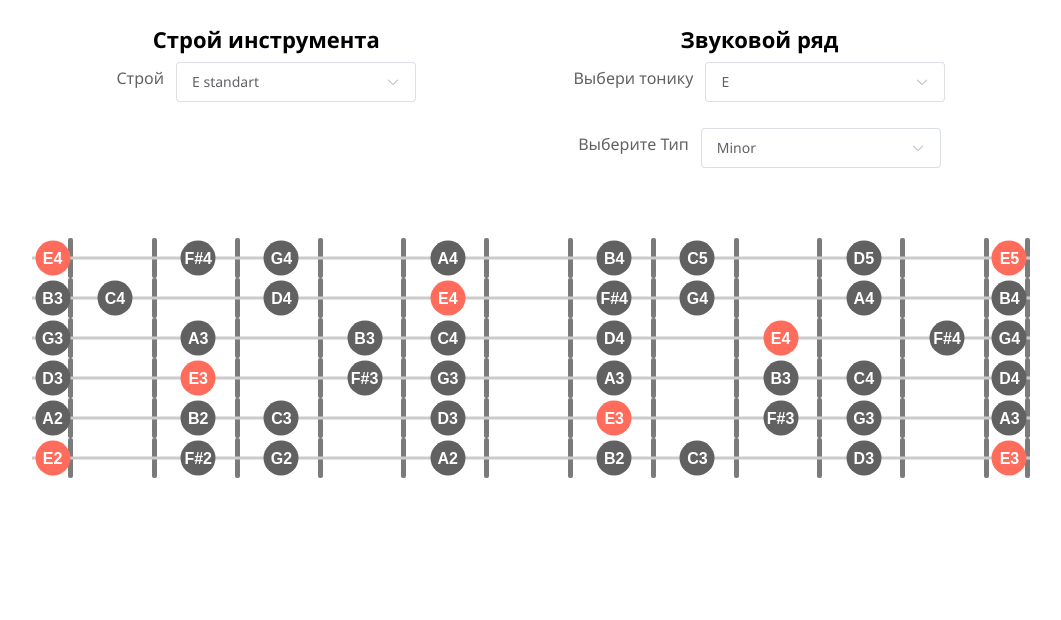
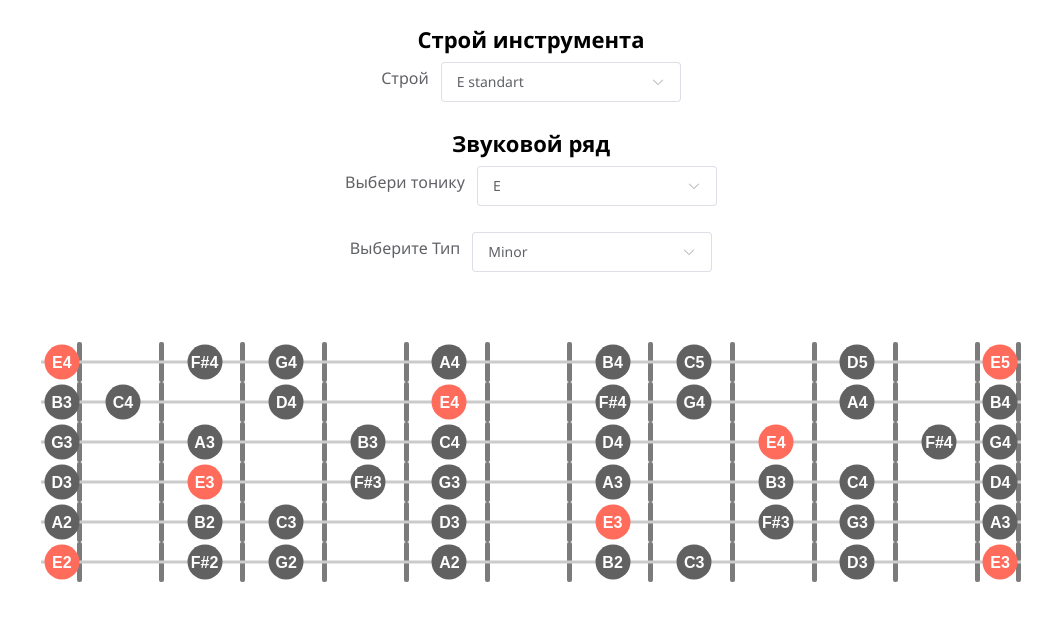
Before and after one commit to max-vma/gamma-helper, a Vue app: page / in a window 1280 px wide. Shown: the top 620 px of the page, without its empty margins (109-1170 px from the left). Built offline with nearby package versions, Linux system fonts and the light colour scheme.

Commit message:
Переделываю на FSD + рефактор

```diff
--- a/package.json
+++ b/package.json
@@ -1,5 +1,5 @@
 {
-  "name": "gamma-helper",
+  "name": "music-utils",
   "private": true,
   "version": "0.0.0",
   "type": "module",
--- a/src/App.vue
+++ b/src/App.vue
@@ -7,9 +7,12 @@ import GammaHelperPage from '@/views/GammaHelperPage.vue'
 </script>
 <style lang="less">
 @import 'reset-css';
+
 #app {
   height: 100vh;
   overflow: hidden;
   font-family: 'Segoe UI', Tahoma, Geneva, Verdana, sans-serif;
+  background-color: white;
+  padding: 0 12px;
 }
 </style>
--- a/src/components/Controls/index.vue
+++ b/src/components/Controls/index.vue
@@ -25,8 +25,11 @@ import ScaleChanger from './partials/ScaleChanger.vue'
   justify-content: space-around;
   flex-wrap: wrap;
 }
-// .controlsBlock {
-// }
+
+.controlsBlock {
+  width: 100%;
+}
+
 .controlsBlockTitle {
   font-size: 22px;
   font-weight: 600;
--- a/src/components/GuitarNeck/partials/GuitarNeckFret.vue
+++ b/src/components/GuitarNeck/partials/GuitarNeckFret.vue
@@ -1,5 +1,5 @@
 <template>
-  <div :class="$style.neckFret">
+  <div :class="$style['neck-fret']">
     <slot></slot>
   </div>
 </template>
@@ -7,7 +7,7 @@
 <script setup lang="ts"></script>
 
 <style lang="less" module>
-.neckFret {
+.neck-fret {
   flex: 4;
   position: relative;
   &:last-child {
--- a/src/components/GuitarNeck/partials/GuitarNeckNote.vue
+++ b/src/components/GuitarNeck/partials/GuitarNeckNote.vue
@@ -2,20 +2,25 @@
   <div
     @mouseover="onHover"
     @mouseout="onHover"
-    v-if="!isHidden || isChanged"
-    :class="[$style.note, isTonica && $style.isTonica, isHidden && $style.isHidden]">
+    v-if="!isHidden || isZeroFret"
+    :class="{
+      [$style.note]: true,
+      [$style.isZeroFret]: isZeroFret,
+      [$style.isTonic]: isTonic,
+      [$style.isHidden]: isHidden,
+    }">
     <span :class="[$style.noteInner]"> {{ props.note.noteName }}{{ props.note.octave }} </span>
 
-    <template v-if="isChanged">
+    <template v-if="isZeroFret">
       <div
-        @click="$emit('onNext')"
+        @click="$emit('next')"
         v-show="isHovered"
         :class="[$style.noteTune, $style.noteTuneUp]">
         <ArrowRight width="16px" />
       </div>
 
       <div
-        @click="$emit('onPrev')"
+        @click="$emit('prev')"
         v-show="isHovered"
         :class="[$style.noteTune, $style.noteTuneDown]">
         <ArrowLeft width="16px" />
@@ -31,19 +36,19 @@ import { ArrowRight, ArrowLeft } from '@element-plus/icons-vue'
 
 interface PropTypes {
   note: Note
-  isTonica?: boolean
-  isChanged?: boolean
+  isTonic?: boolean
+  isZeroFret?: boolean
   isHidden?: boolean
 }
 const props = withDefaults(defineProps<PropTypes>(), {
-  isTonica: false,
-  isChanged: false,
+  isTonic: false,
+  isZeroFret: false,
   isHidden: false,
 })
 
-const emit = defineEmits<{
-  (e: 'onPrev'): void
-  (e: 'onNext'): void
+defineEmits<{
+  (e: 'prev'): void
+  (e: 'next'): void
 }>()
 const { isHovered, onHover } = useHover()
 </script>
@@ -88,6 +93,10 @@ const { isHovered, onHover } = useHover()
   }
 }
 
+.isZeroFret {
+  z-index: 3;
+}
+
 .noteTune {
   position: absolute;
   width: 20px;
@@ -96,7 +105,7 @@ const { isHovered, onHover } = useHover()
   right: 0;
   border-radius: 50%;
   background-color: #757575;
-  z-index: 10;
+  z-index: 1000;
   cursor: pointer;
   display: flex;
   align-items: center;
@@ -119,7 +128,7 @@ const { isHovered, onHover } = useHover()
 .noteTuneDown {
   left: calc(-16px);
 }
-.isTonica {
+.isTonic {
   background-color: #ff6c5c;
 }
 
--- a/src/components/GuitarNeck/partials/GuitarNeckString.vue
+++ b/src/components/GuitarNeck/partials/GuitarNeckString.vue
@@ -2,12 +2,12 @@
   <div :class="$style.neckString">
     <GuitarNeckFret v-for="(note, index) in fretsNotes">
       <GuitarNeckNote
-        :isChanged="index === 0"
+        :isZeroFret="index === 0"
         :note="note"
         :isHidden="!hasInScale(note)"
-        :isTonica="isTonica(note)"
-        @onNext="() => onChangeTuningStringNote(true)"
-        @onPrev="() => onChangeTuningStringNote(false)" />
+        :isTonic="isTonic(note)"
+        @next="() => onChangeTuningStringNote(true)"
+        @prev="() => onChangeTuningStringNote(false)" />
     </GuitarNeckFret>
   </div>
 </template>
@@ -43,7 +43,7 @@ function hasInScale(note: Note): boolean {
   // console.log(note, scaleStore.scale.notes, scaleStore.scale.has(note))
   return scaleStore.scale.has(note)
 }
-function isTonica(note: Note): boolean {
+function isTonic(note: Note): boolean {
   return scaleStore.scale.tonic.is(note)
 }
 
```
Also changed, not shown: src/main.ts (+6 -6 lines), src/app/routes/index.ts (renamed from src/router/index.ts), src/libs/ScaleNote.ts (indentation only), 1 other file (tests, documents, lock files or other folders).
